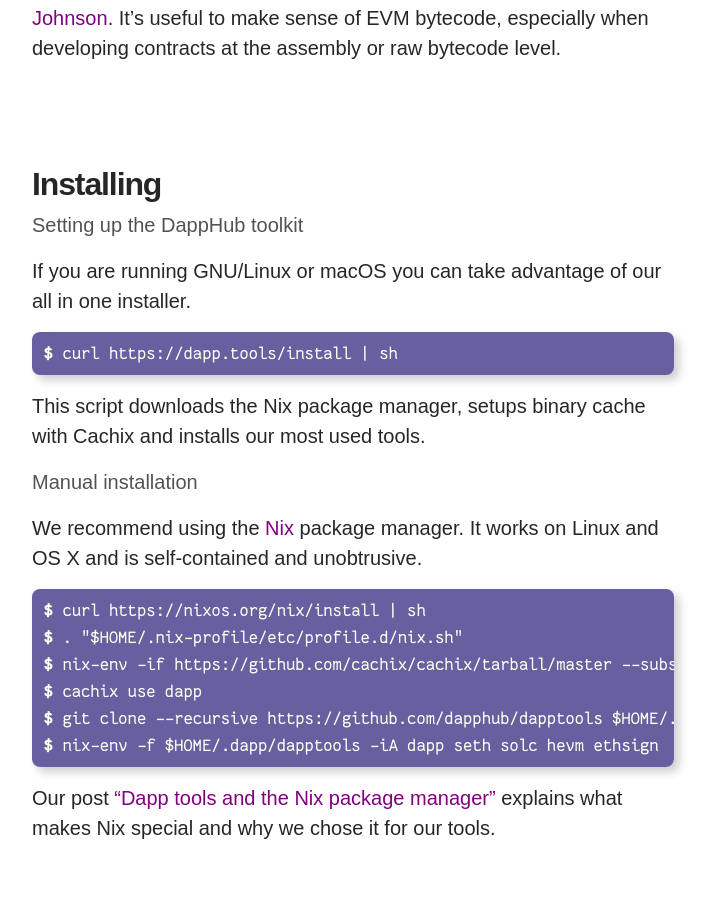
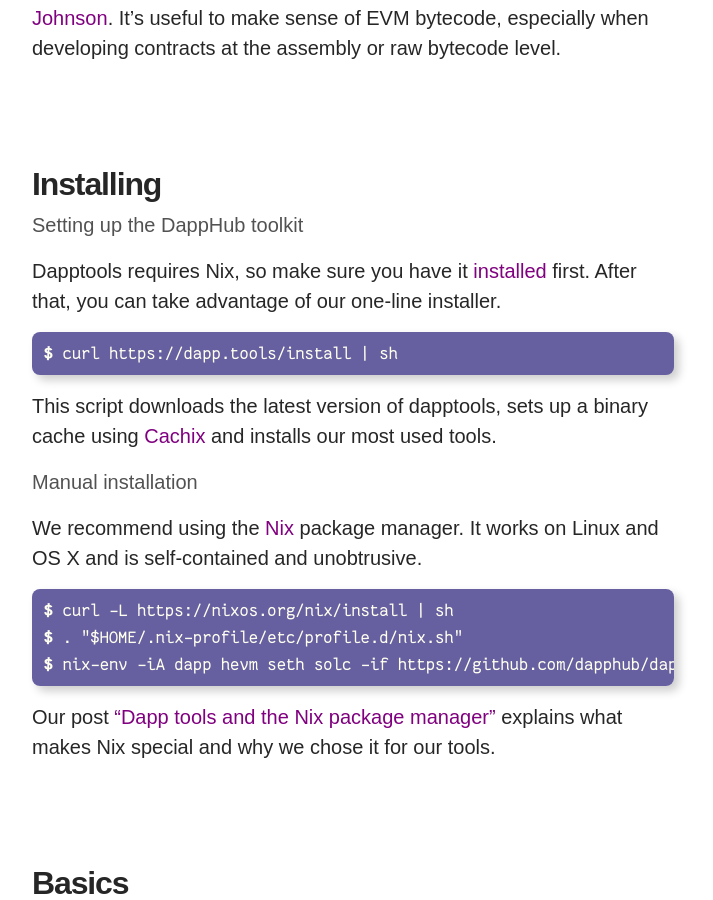
Before and after one commit to dapphub/dapp-tools, a Jekyll site: the page built from index.html, in a window 1280 px wide and 900 px high, scrolled down 772 px. Shown: the whole window, without its empty margins (287-1000 px from the left). Built offline with Jekyll 4.4.1, drawn with Linux system fonts in a browser that asks for light colours; nearby versions of some CDN libraries.

Commit message:
_includes/install.html: update install instructions

```diff
--- a/_includes/install.html
+++ b/_includes/install.html
@@ -1,6 +1,8 @@
 <p class="lead">Setting up the DappHub toolkit</p>
 <p>
-  If you are running GNU/Linux or macOS you can take advantage of our all in one installer.
+  Dapptools requires Nix, so make sure you have it <a href="https://nixos.org/download.html">installed</a> first.
+
+  After that, you can take advantage of our one-line installer.
 </p>
 
 <pre>
@@ -8,7 +10,7 @@
 </pre>
 
 <p>
-  This script downloads the Nix package manager, setups binary cache with Cachix and installs our most used tools.
+  This script downloads the latest version of dapptools, sets up a binary cache using <a href="https://cachix.org">Cachix</a> and installs our most used tools.
 </p>
 
 <p class="lead">Manual installation</p>
@@ -19,10 +21,7 @@
 </p>
 
 <pre>
-<b>$ </b>curl https://nixos.org/nix/install | sh
+<b>$ </b>curl -L https://nixos.org/nix/install | sh
 <b>$ </b>. "$HOME/.nix-profile/etc/profile.d/nix.sh"
-<b>$ </b>nix-env -if https://github.com/cachix/cachix/tarball/master --substituters https://cachix.cachix.org --trusted-public-keys cachix.cachix.org-1:eWNHQldwUO7G2VkjpnjDbWwy4KQ/HNxht7H4SSoMckM=
-<b>$ </b>cachix use dapp
-<b>$ </b>git clone --recursive https://github.com/dapphub/dapptools $HOME/.dapp/dapptools
-<b>$ </b>nix-env -f $HOME/.dapp/dapptools -iA dapp seth solc hevm ethsign
+<b>$ </b>nix-env -iA dapp hevm seth solc -if https://github.com/dapphub/dapptools/tarball/master --substituters https://dapp.cachix.org --trusted-public-keys dapp.cachix.org-1:9GJt9Ja8IQwR7YW/aF0QvCa6OmjGmsKoZIist0dG+Rs=
 </pre>
```
